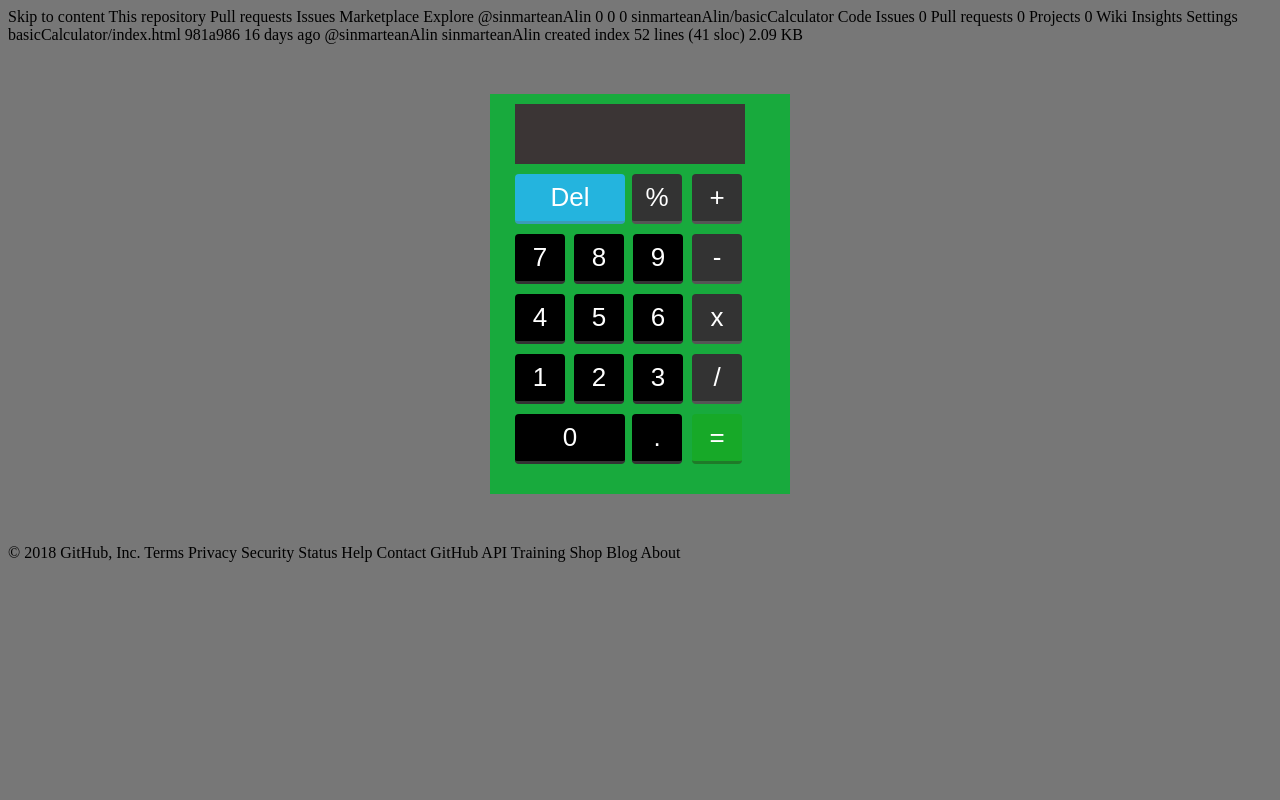
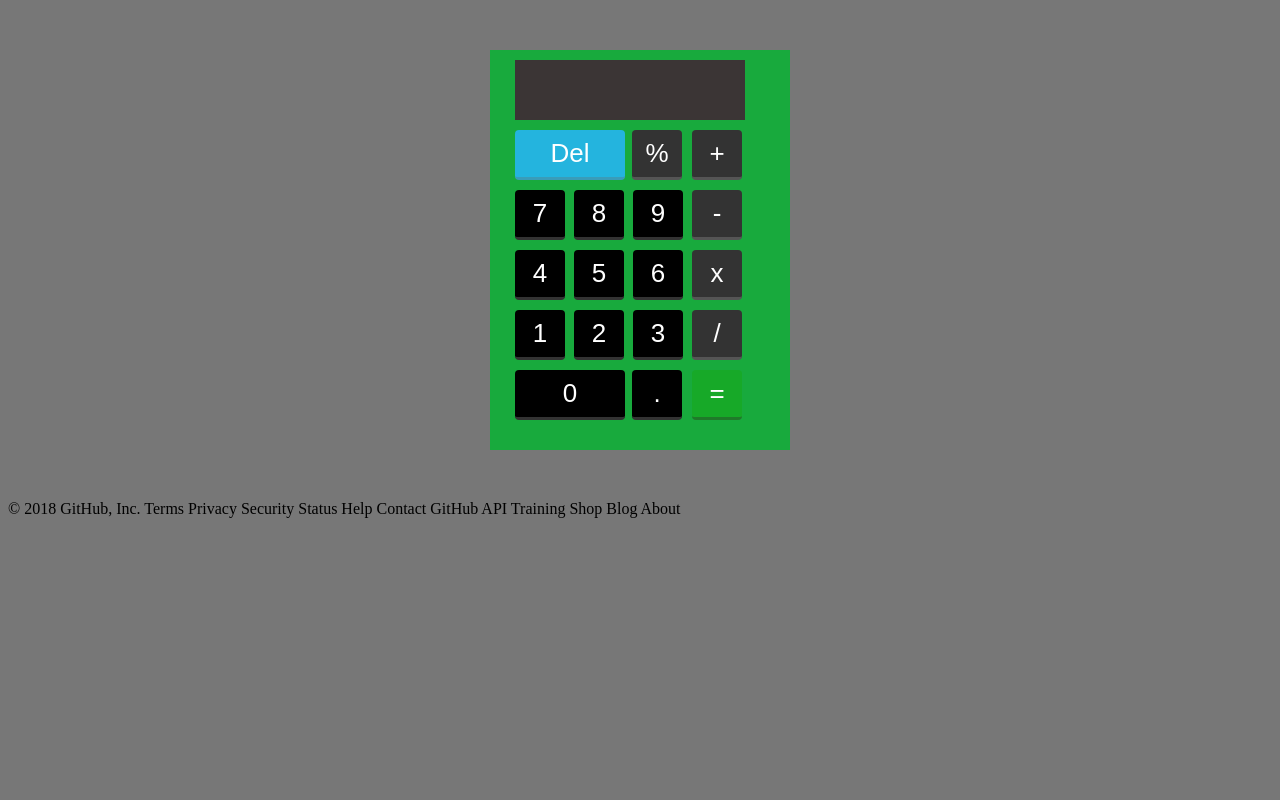
Before and after one commit to sinmarteanAlin/basicCalculator, a PHP site: page / in a window 1280 px wide. Run offline with PHP 8.4, Linux system fonts and the light colour scheme.

Commit message:
Update index.php

```diff
--- a/index.php
+++ b/index.php
@@ -1,31 +1,3 @@
-
-Skip to content
-This repository
-
-    Pull requests
-    Issues
-    Marketplace
-    Explore
-
-    @sinmarteanAlin
-
-0
-0
-
-    0
-
-sinmarteanAlin/basicCalculator
-Code
-Issues 0
-Pull requests 0
-Projects 0
-Wiki
-Insights
-Settings
-basicCalculator/index.html
-981a986 16 days ago
-@sinmarteanAlin sinmarteanAlin created index
-52 lines (41 sloc) 2.09 KB
 <html>
 <head>
 	<script src="script.js"></script>
```
